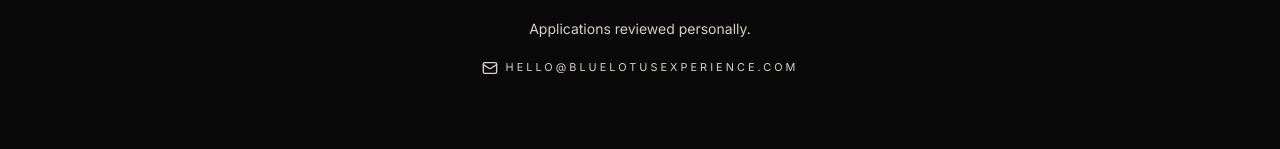
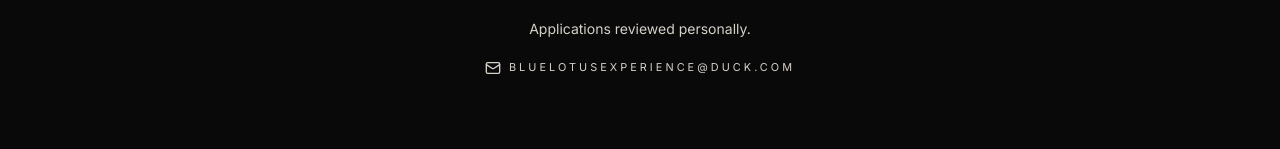
Before and after one commit to 1n4NO/Blue-Lotus-Experience, a Next.js app: page / in a window 1280 px wide. Shown: the part 9945-10094 px from the top of the page. Built offline with nearby package versions, Linux system fonts and the light colour scheme; no server answers.

Commit message:
Updated contact

```diff
--- a/app/page.tsx
+++ b/app/page.tsx
@@ -339,7 +339,7 @@ export default function HomePage() {
                   className="inline-flex items-center gap-2 font-ui text-[0.68rem] uppercase tracking-[0.28em] text-muted transition duration-500 ease-calm hover:text-text"
                 >
                   <Mail className="h-4 w-4" />
-                  hello@bluelotusexperience.com
+                  bluelotusexperience@duck.com
                 </Link>
               </div>
             </Reveal>
--- a/content/site.ts
+++ b/content/site.ts
@@ -218,7 +218,7 @@ export const applicationDetails = {
 } as const;
 
 export const footerDetails = {
-  instagram: 'https://instagram.com/bluelotusexperience',
-  email: 'hello@bluelotusexperience.com',
+  instagram: 'https://www.instagram.com/blue.lotus.experience/',
+  email: 'bluelotusexperience@duck.com',
   location: 'Kodaikanal, Tamil Nadu'
 } as const;
--- a/lib/site.ts
+++ b/lib/site.ts
@@ -4,8 +4,8 @@ export const siteConfig = {
   description:
     'A luxury slow-living retreat experience in Kodaikanal, rooted in presence, silence, tea, forest walks, and intentional community.',
   url: process.env.NEXT_PUBLIC_SITE_URL ?? 'https://bluelotusexperience.com',
-  email: 'hello@bluelotusexperience.com',
-  instagram: 'https://instagram.com/bluelotusexperience',
+  email: 'bluelotusexperience@duck.com',
+  instagram: 'https://www.instagram.com/blue.lotus.experience/',
   location: 'Kodaikanal, Tamil Nadu',
   retreatMonth: 'October 2026'
 } as const;
```
